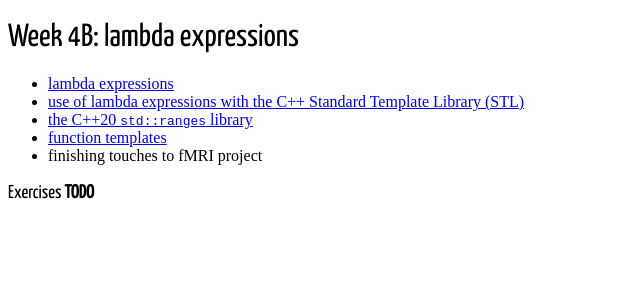
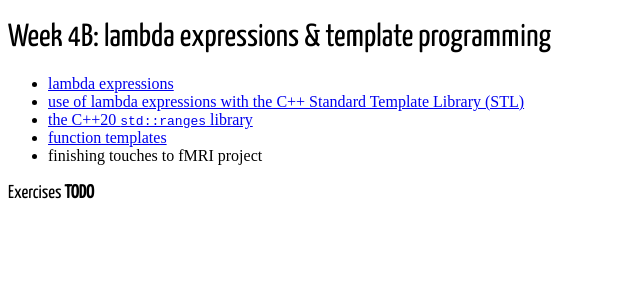
Before and after one commit to KCL-BMEIS/OOP, a Jekyll site: the page built from sessions/week04B.md, in a window 1280 px wide. Shown: the top 300 px of the page, without its empty margins (0-640 px from the left). Built offline with Jekyll 4.4.1, drawn with Linux system fonts in a browser that asks for light colours; some web fonts are replaced; our own code applies the rules of GitHub Pages for plain Markdown files.

Commit message:
Update week04B.md

```diff
--- a/sessions/week04B.md
+++ b/sessions/week04B.md
@@ -1,4 +1,4 @@
-# Week 4B: lambda expressions
+# Week 4B: lambda expressions & template programming
 
 - [lambda expressions](https://www.geeksforgeeks.org/lambda-expression-in-c/)
 - [use of lambda expressions with the C++ Standard Template Library (STL)](https://medium.com/@m4xshen/the-beauty-of-c-stl-algorithm-and-lambda-205e6f0d8335)
```
